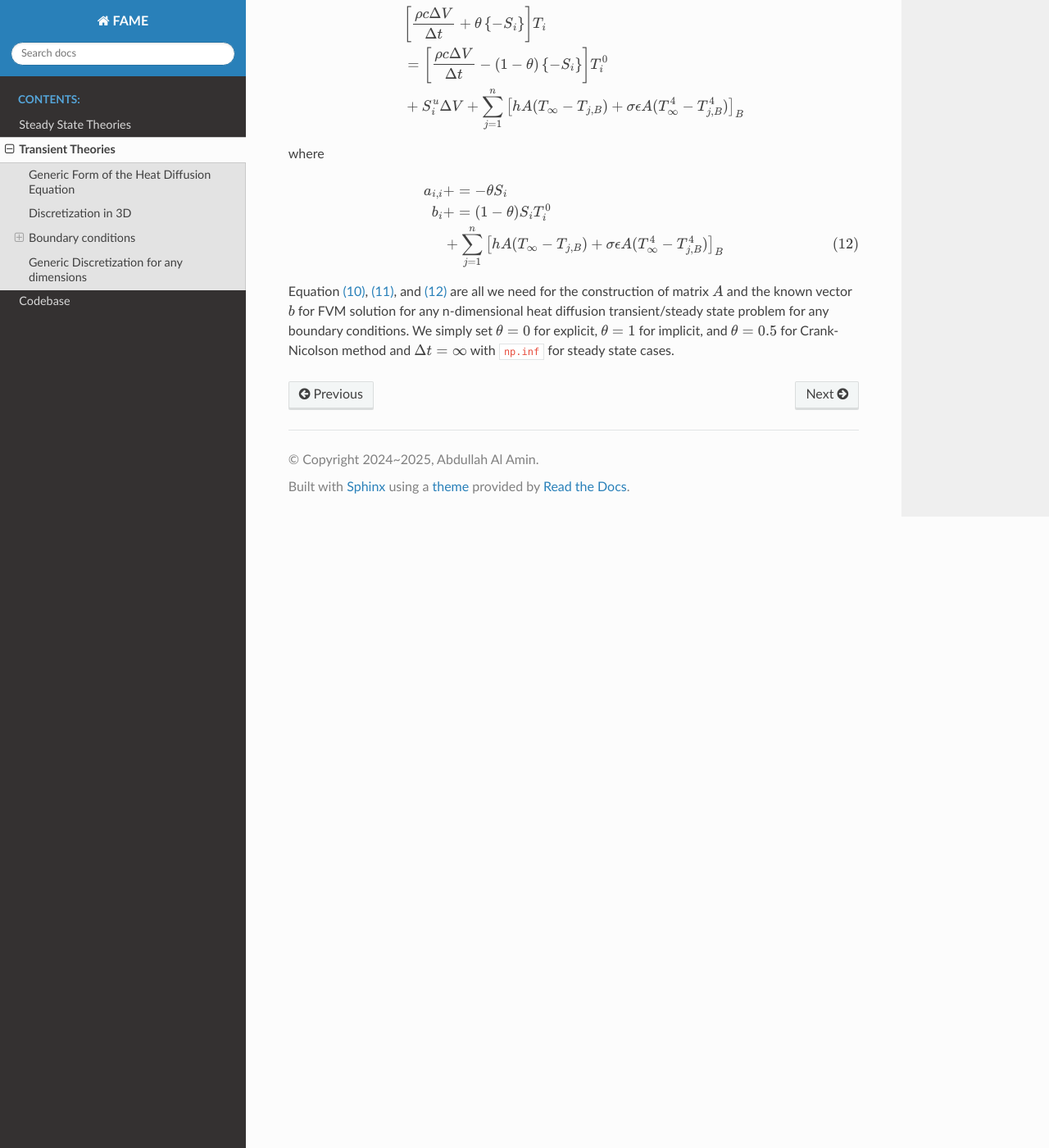
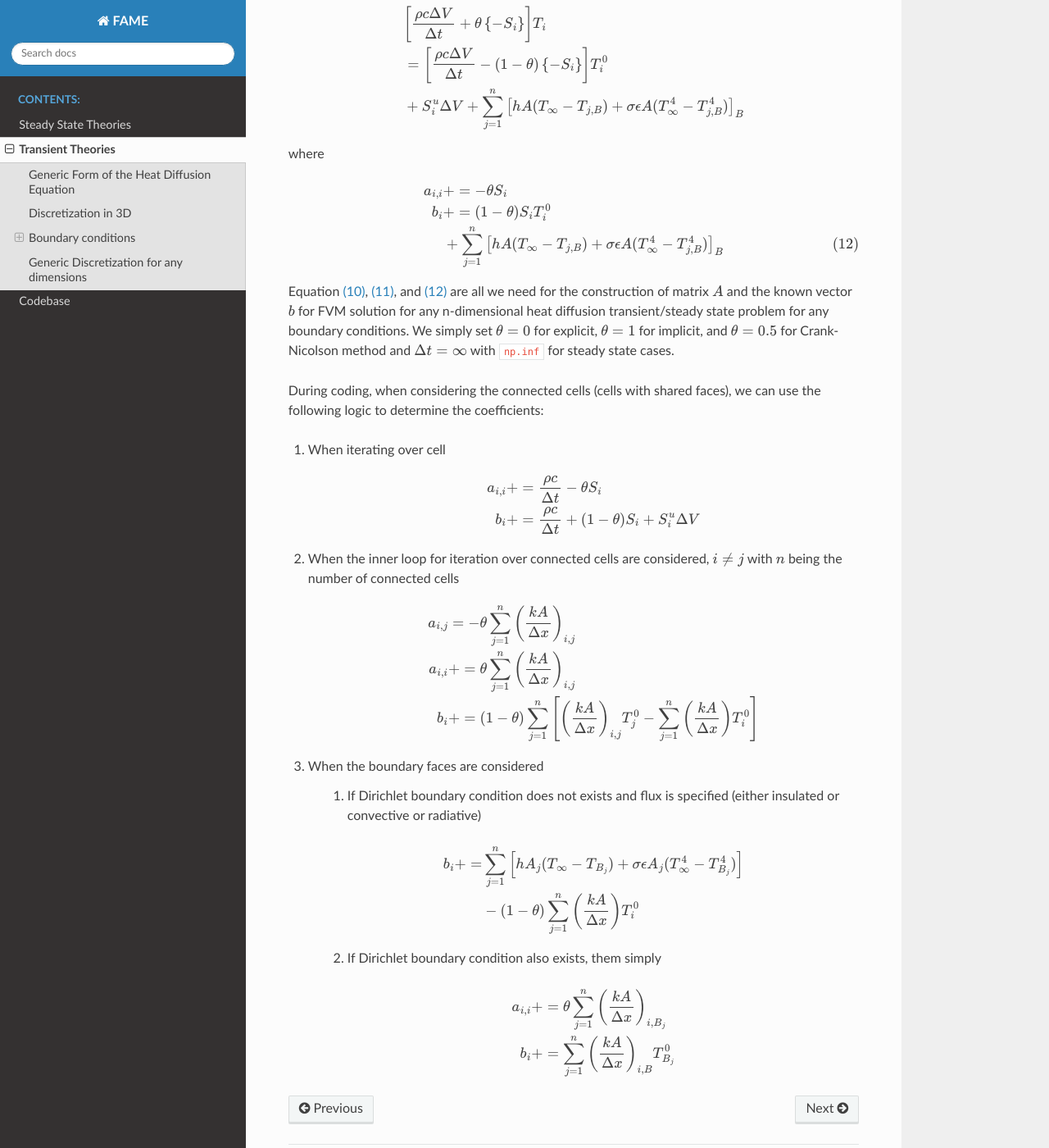
Before and after one commit to neoceph/FAME, a Sphinx documentation site: the page built from docs/source/theories/heatDiffusionTransient.rst, in a window 1280 px wide and 1400 px high, scrolled down 7615 px. Shown: the whole window at 82% size. Built offline with Sphinx 7.4.7 and the Read the Docs theme 3.1.0, drawn with Linux system fonts in a browser that asks for light colours; some of the changed text lies outside the part shown.

Commit message:
working on transient 3D

```diff
--- a/docs/source/theories/heatDiffusionTransient.rst
+++ b/docs/source/theories/heatDiffusionTransient.rst
@@ -334,3 +334,49 @@ where
     \end{align}
 
 Equation :eq:`eq:coefficientDiscretization`, :eq:`eq:coefficientDiscretization-dirichlet`, and :eq:`eq:coefficientDiscretization-neumann` are all we need for the construction of matrix :math:`A` and the known vector :math:`b` for FVM solution for any n-dimensional heat diffusion transient/steady state problem for any boundary conditions. We simply set :math:`\theta = 0` for explicit, :math:`\theta = 1` for implicit, and :math:`\theta = 0.5` for Crank-Nicolson method and :math:`\Delta t = \infty` with ``np.inf`` for steady state cases.
+
+During coding, when considering the connected cells (cells with shared faces), we can use the following logic to determine the coefficients:
+
+
+1. When iterating over cell
+
+    .. math::
+        :nowrap:
+
+        \begin{align*}
+            a_{i, i} & += \frac{\rho c}{\Delta t} - \theta S_i \\
+            b_i & += \frac{\rho c}{\Delta t} + (1 - \theta) S_i + S_i^u \Delta V
+        \end{align*}
+
+2. When the inner loop for iteration over connected cells are considered, :math:`i \neq j` with :math:`n` being the number of connected cells
+
+    .. math::
+        :nowrap:
+
+        \begin{align*}
+            a_{i,j} & = -\theta \sum_{j=1}^n \left(\frac{kA}{\Delta x} \right)_{i,j} \\
+            a_{i, i} & += \theta \sum_{j=1}^n \left( \frac{kA}{\Delta x} \right)_{i,j} \\
+            b_i & += (1-\theta) \sum_{j=1}^n \left [ \left( \frac{kA}{\Delta x} \right)_{i,j} T^{0}_{j} - \sum_{j=1}^n \left( \frac{kA}{\Delta x} \right) T_i^0 \right ]
+        \end{align*}
+
+3. When the boundary faces are considered
+
+    i. If Dirichlet boundary condition does not exists and flux is specified (either insulated or convective or radiative)
+
+    .. math::
+        :nowrap:
+
+        \begin{align*}
+            b_i += &\sum_{j=1}^n \left [ hA_j(T_\infty - T_{B_j}) + \sigma \epsilon A_j(T_\infty^4 - T_{B_j}^4) \right ] \\
+            &- (1-\theta) \sum_{j=1}^n \left( \frac{kA}{\Delta x} \right) T_i^0 \\
+        \end{align*}
+
+    ii. If Dirichlet boundary condition also exists, them simply
+
+    .. math::
+        :nowrap:
+
+        \begin{align*}
+            a_{i, i} & += \theta \sum_{j=1}^n \left( \frac{kA}{\Delta x} \right)_{i,B_j} \\
+            b_i & += \sum_{j=1}^n \left( \frac{kA}{\Delta x} \right)_{i,B} T^{0}_{B_j}
+        \end{align*}
```
Also changed, not shown: other parts of docs/source/theories/heatDiffusionTransient.rst (+1 -1 lines), 3 other files.
